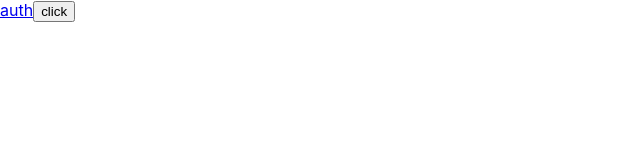
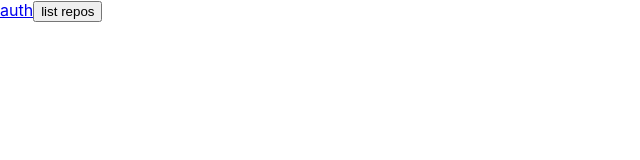
Before and after one commit to jakelozano94/VisualGitFront, a React (Create React App) app: page / in a window 1280 px wide. Shown: the top 160 px of the page, without its empty margins (0-640 px from the left). Built offline with nearby package versions, Linux system fonts and the light colour scheme.

Commit message:
added boilerplate repo listing

```diff
--- a/src/App.js
+++ b/src/App.js
@@ -11,24 +11,25 @@ import {
   useLocation
 } from 'react-router-dom'
 
+const clientId = "16980cfa0456b2c465d9"
+const authRoute = `https://github.com/login/oauth/authorize?scope=repo&client_id=${clientId}`
+const repoList = ``
+
 
 function App() {
 
-  const [authLink, setAuth] = useState("blah")
+  // const [authLink, setAuth] = useState()
 
- const showUsers = () => {
-   fetch('http://localhost:3000/signin')
-   .then(res=> res.json())
-   .then(res =>  {
-     console.log(setAuth)
-     setAuth(res)
-   })
+ const repoList = () => {
+   fetch('http://localhost:8000/repos/list')
+   .then(res => res.json())
+   .then(console.log)
    .catch(err => console.log(err))
  }
   return (
       <div className="hello">
-        <a href={authLink}>auth</a>
-        <button onClick={showUsers}>click</button>
+        <a href={authRoute}>auth</a>
+        <button onClick={repoList}>list repos</button>
       </div>
   );
 }
```
Also changed, not shown: 1 other file (tests, documents, lock files or other folders).
